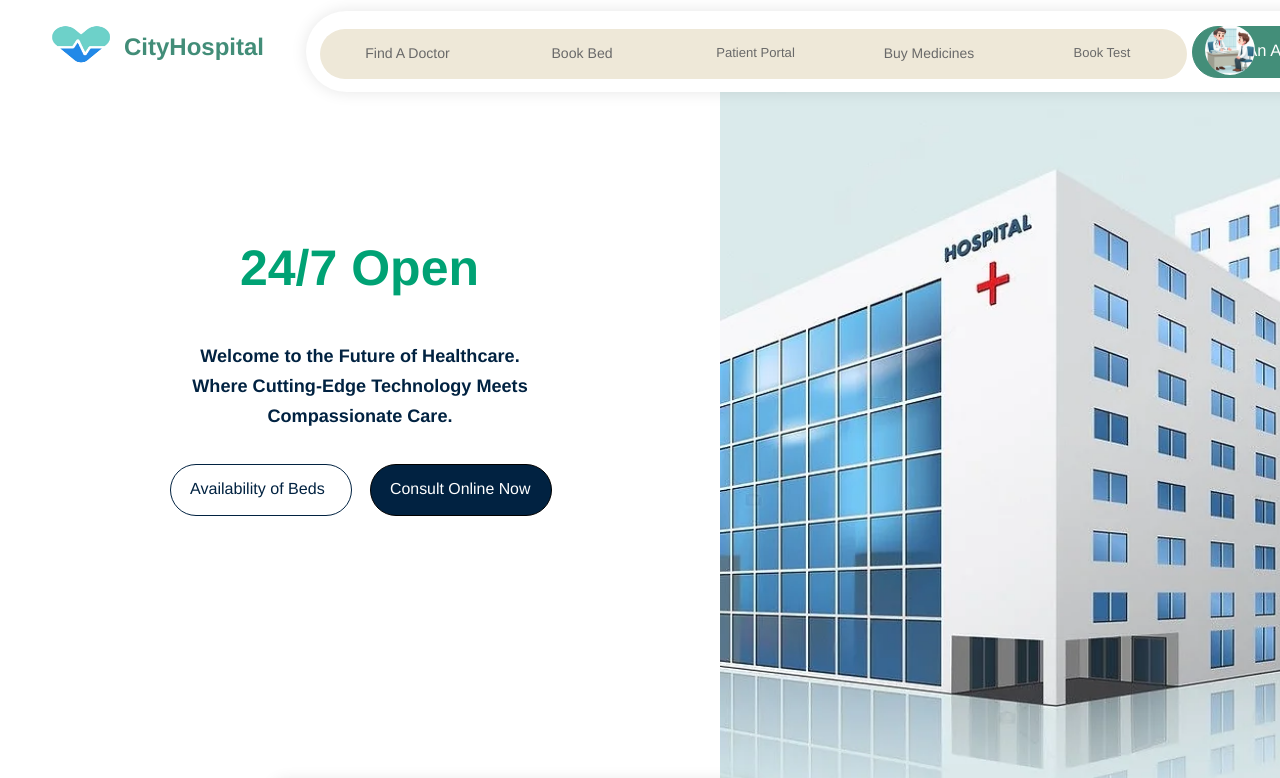
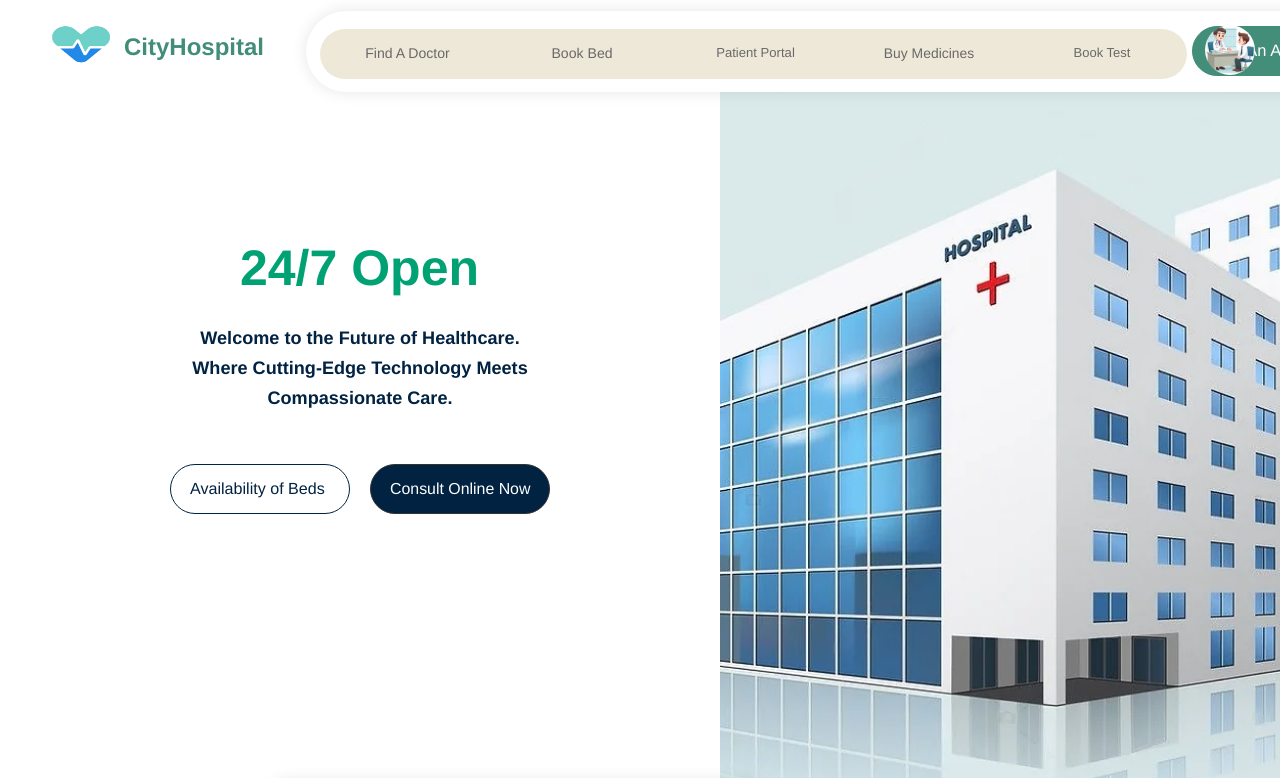
Before and after one commit to Harsh-9110/e-AROGYATA, a website: page index.html in a window 1280 px wide. Shown: the top 778 px of the page. Drawn offline with Linux system fonts and the light colour scheme; no server answers; files whose address does not match are found by name.

Commit message:
Fix Dockerfile dynamic PORT binding and add missing globals.css

```diff
--- /dev/null
+++ b/css/globals.css
@@ -0,0 +1,11 @@
+/* e-AROGYATA Global Styles & Reset */
+* {
+  box-sizing: border-box;
+  margin: 0;
+  padding: 0;
+}
+
+body {
+  font-family: system-ui, -apple-system, BlinkMacSystemFont, 'Segoe UI', Roboto, sans-serif;
+  color: #333;
+}
--- a/index.html
+++ b/index.html
@@ -2,7 +2,7 @@
 <html>
   <head>
     <meta charset="utf-8" />
-    <link rel="stylesheet" href="globals.css" />
+    <link rel="stylesheet" href="css/globals.css" />
     <link rel="stylesheet" href="css/style.css" />
   </head>
   <body>
```
Also changed, not shown: 1 other file.
